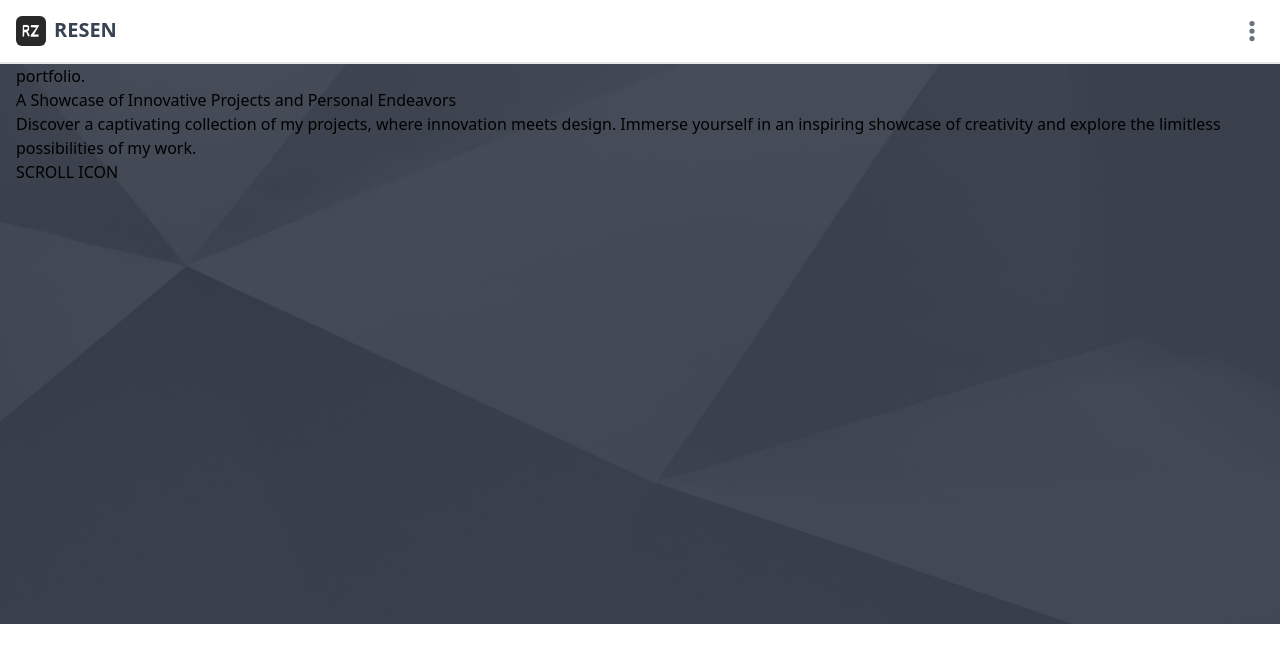
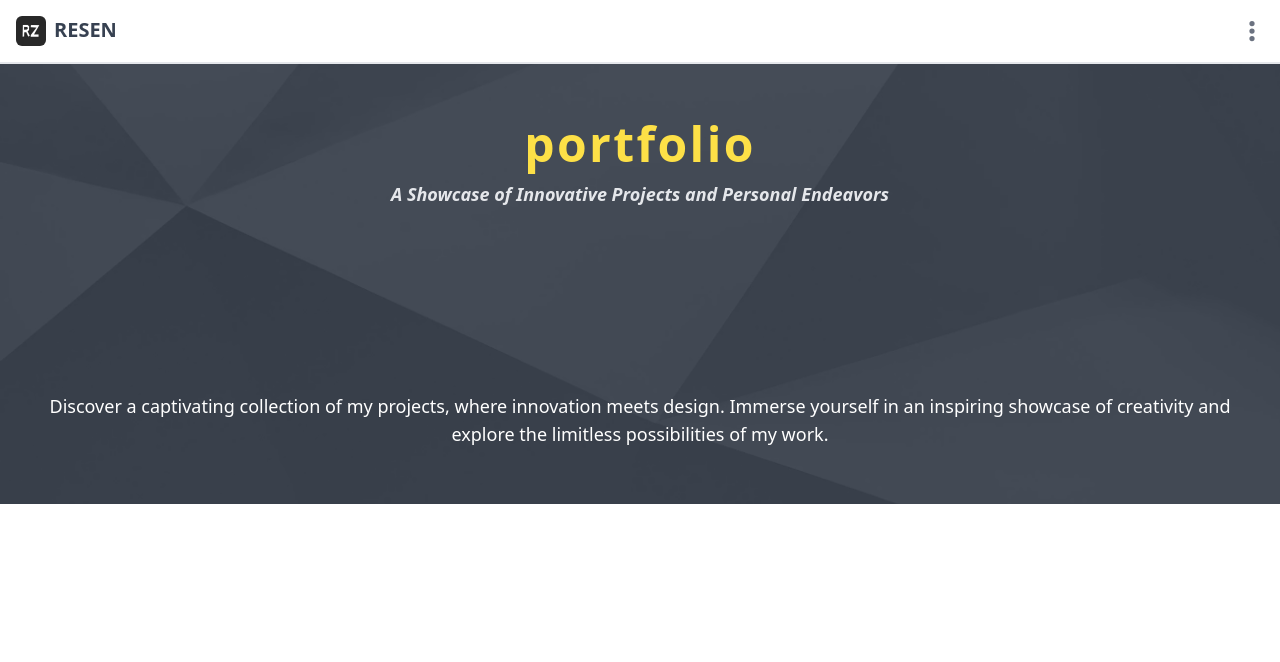
Before and after one commit to resenzhu/nextjs, a Next.js app: page /portfolio in a window 1280 px wide. Shown: the top 662 px of the page. Built offline with nearby package versions, Linux system fonts and the light colour scheme.

Commit message:
update styles

```diff
--- a/src/app/portfolio/page.tsx
+++ b/src/app/portfolio/page.tsx
@@ -11,7 +11,7 @@ const metadata = createMetadata({
 const Page = (): JSX.Element => (
   <section>
     <Jumbotron
-      title='portfolio.'
+      title='portfolio'
       subtitle='A Showcase of Innovative Projects and Personal Endeavors'
       description='Discover a captivating collection of my projects, where innovation meets design. Immerse yourself in an inspiring showcase of creativity and explore the limitless possibilities of my work.'
     />
--- a/src/components/main/shared/jumbotron.tsx
+++ b/src/components/main/shared/jumbotron.tsx
@@ -9,14 +9,17 @@ const Jumbotron = ({
   subtitle,
   description
 }: JumbotronProps): JSX.Element => (
-  <div className='h-[70vh]'>
-    <div className='absolute h-[70vh] w-full bg-[url("/images/main/shared/background.webp")] bg-cover bg-right bg-no-repeat brightness-50 contrast-125'></div>
-    <div className='absolute h-[70vh] w-full bg-gray-700 opacity-70'></div>
-    <div className='relative mx-4'>
-      <div>{title}</div>
-      <div>{subtitle}</div>
-      <div>{description}</div>
-      <div>SCROLL ICON</div>
+  <div className='h-[55vh]'>
+    <div className='absolute h-[55vh] w-full bg-[url("/images/main/shared/background.webp")] bg-cover bg-right bg-no-repeat brightness-50 contrast-125'></div>
+    <div className='absolute h-[55vh] w-full bg-gray-700 opacity-70'></div>
+    <div className='relative mx-4 flex h-full flex-col justify-between py-14 text-center'>
+      <div className='space-y-3'>
+        <div className='text-5xl font-extrabold tracking-wider text-yellow-300'>
+          {title}
+        </div>
+        <div className='text-lg font-bold italic text-gray-200'>{subtitle}</div>
+      </div>
+      <div className=' text-lg font-light text-white'>{description}</div>
     </div>
   </div>
 );
```
